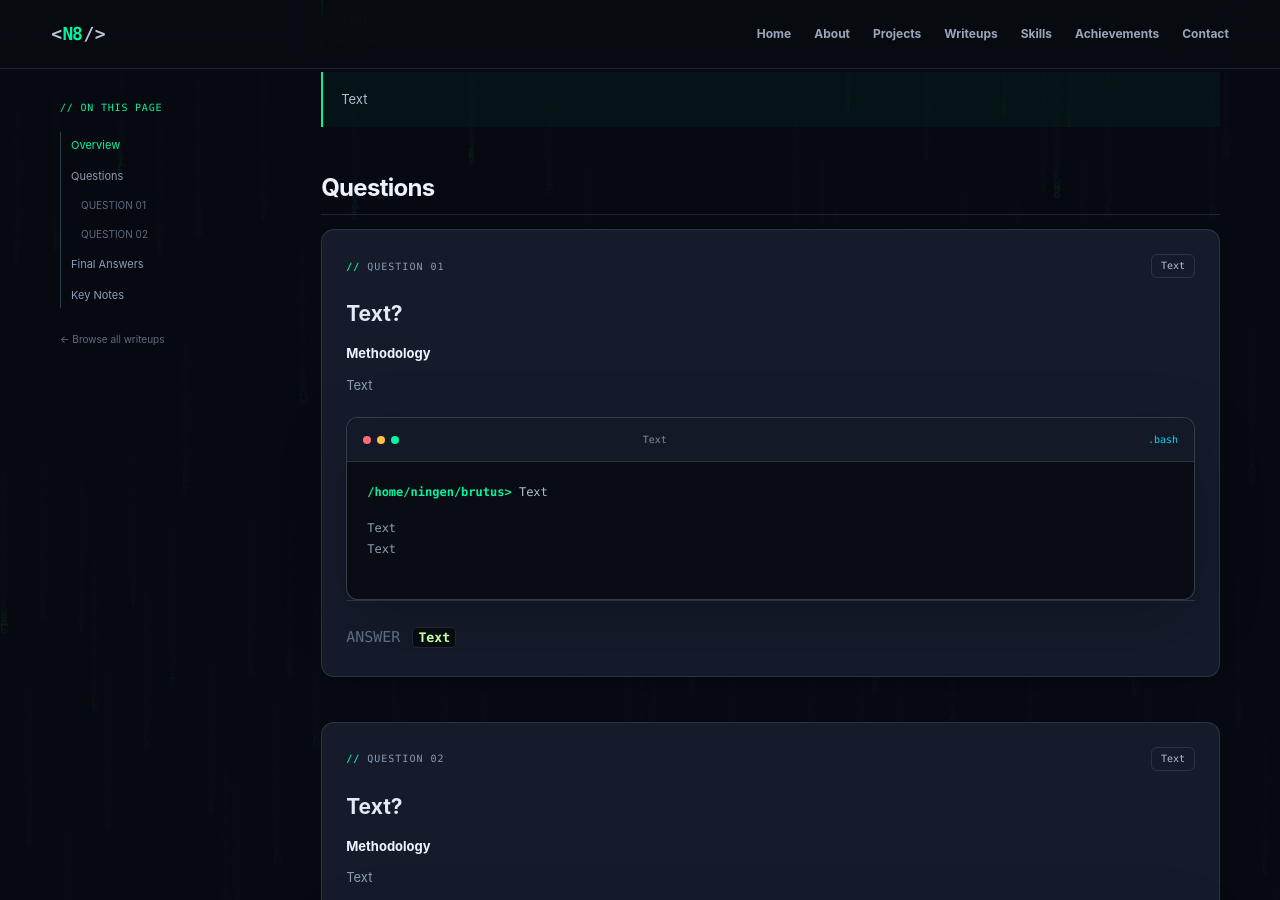
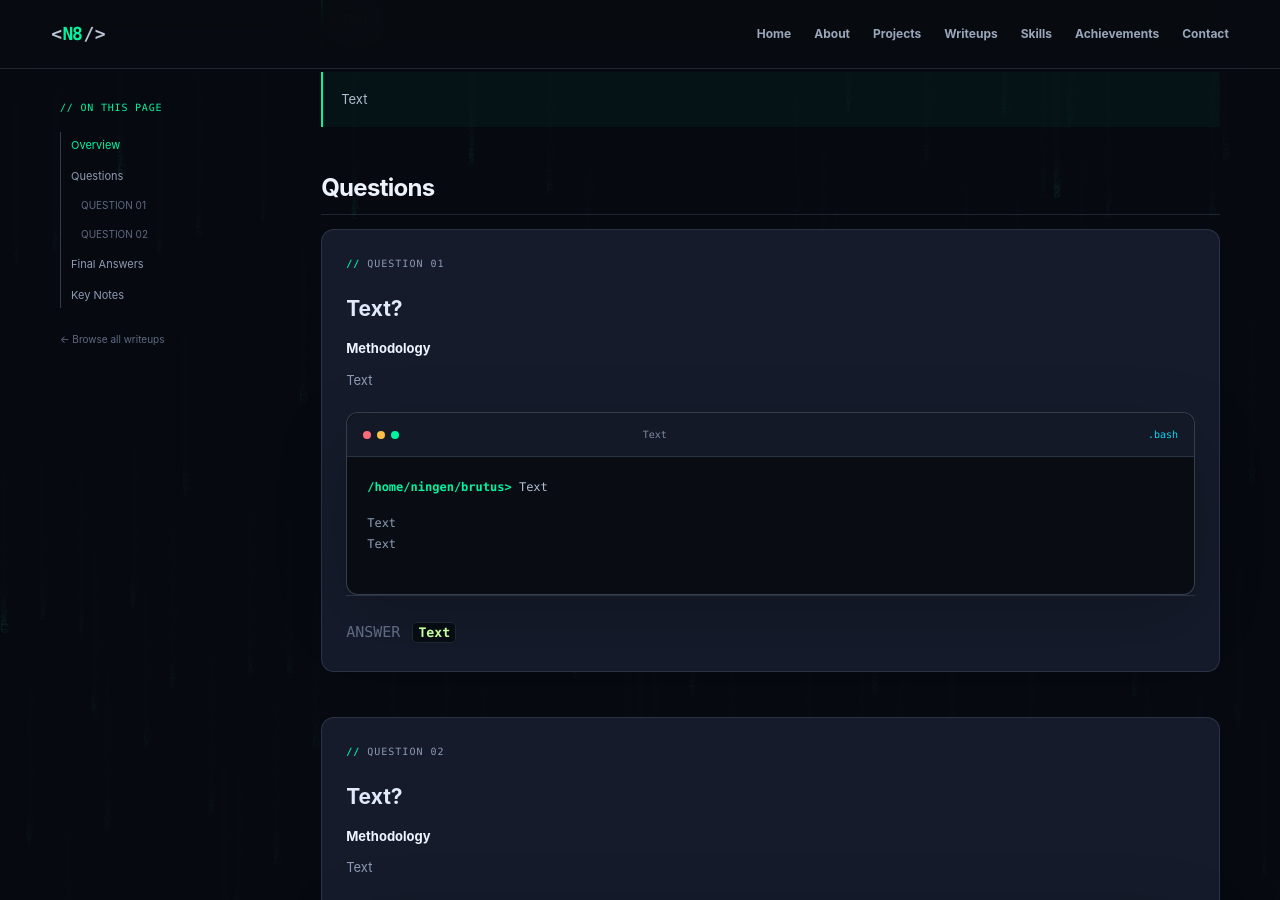
Before and after one commit to Ningen820/Ningen820.github.io, a Jekyll site: the page built from _writeups/enduringecho.md, in a window 1280 px wide and 900 px high, scrolled down 821 px. Built offline with Jekyll 4.4.1, drawn with Linux system fonts in a browser that asks for light colours.

Commit message:
Update writeup-data.html

```diff
--- a/_includes/writeup-data.html
+++ b/_includes/writeup-data.html
@@ -81,8 +81,8 @@
           <article class="writeup-content-card writeup-card" id="q{{ qnumber }}" data-toc-title="{% if card.card_title and card.card_title != '' %}{{ card.card_title | upcase | escape }}{% else %}QUESTION {{ qnum }}{% endif %}">
             <div class="writeup-content-card-top writeup-card-top">
               <span class="section-kicker"><span>//</span>{% if card.card_title and card.card_title != '' %} {{ card.card_title | upcase | escape }}{% else %} QUESTION {{ qnum }}{% endif %}</span>
-             {% if card.terminal_title and card.terminal_title != '' %}
-                <span class="difficulty-chip">{{ card.terminal_title | escape }}</span>
+             {% if card.card_title2 and card.card_title2 != '' %}
+                <span class="difficulty-chip">{{ card.card_title2 | escape }}</span>
               {% endif %}
             </div>
 
```
